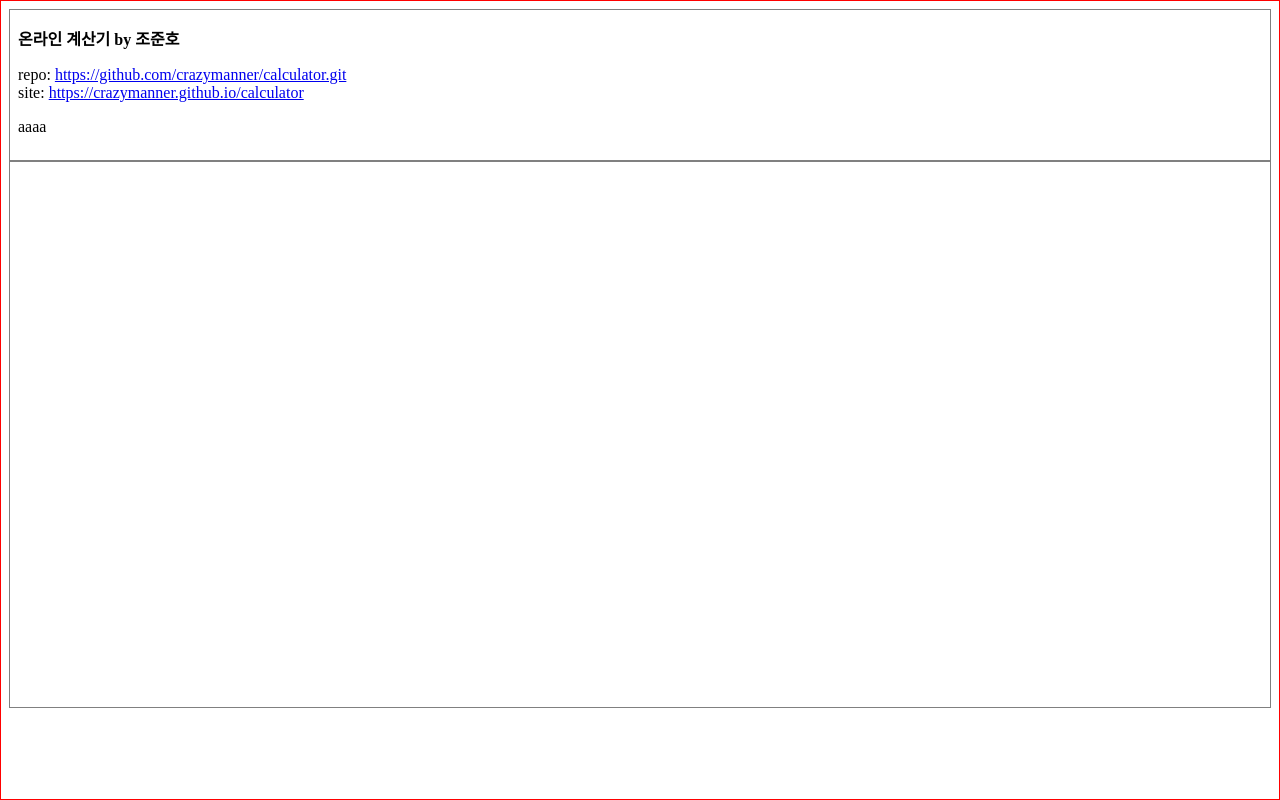
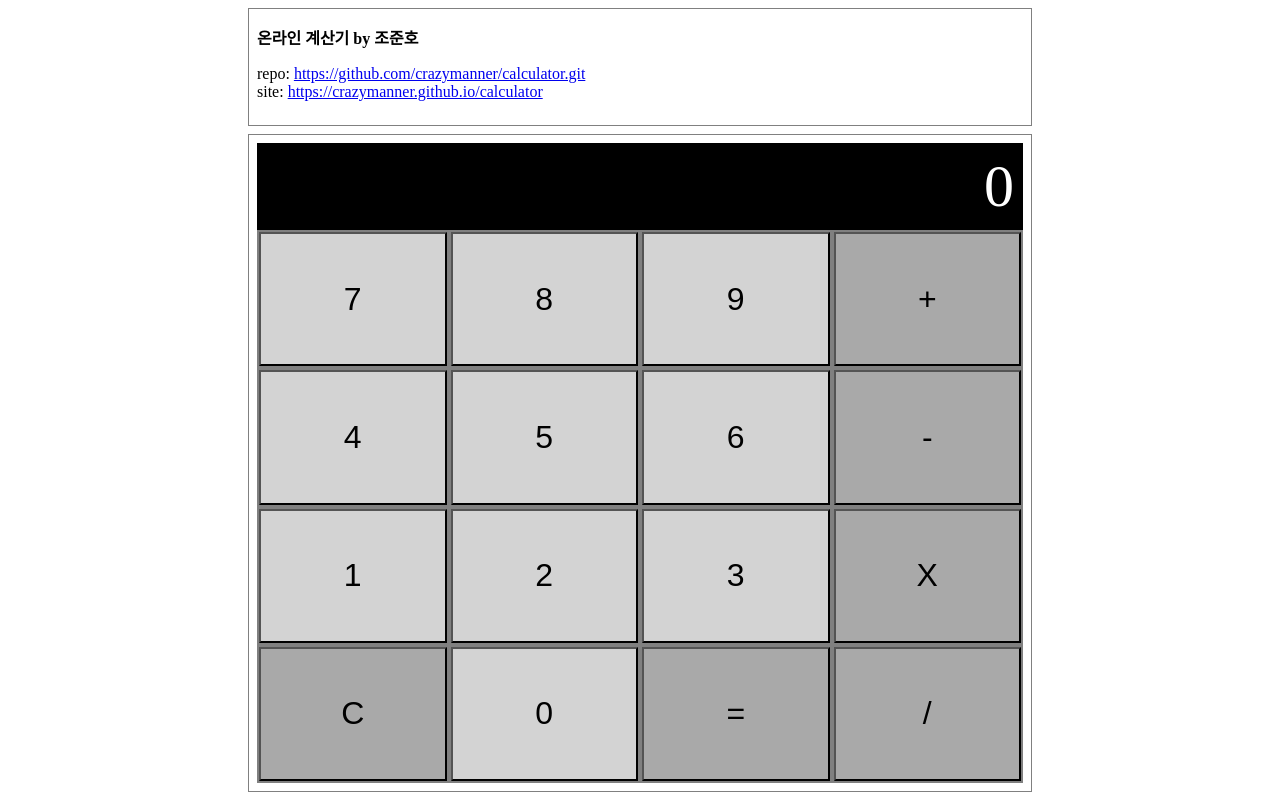
Before and after one commit to crazymanner/calculator, a plain HTML site: page index.html in a window 1280 px wide. Drawn offline with Linux system fonts and the light colour scheme.

Commit message:
디자인 완료

```diff
--- a/css/main.css
+++ b/css/main.css
@@ -5,25 +5,76 @@
 html, body {
     width: 100%;
     height: 100%;
+    margin: 0;
+    padding: 0;
 }
 
-body {
-    border: 1px solid red;
-    margin: 0;
+.container {
+    width: 100%;
+    height: 100%;
+    min-width: 300px;
+    max-width: 800px;
+    margin: 0 auto;
     padding: 8px;
+    display: flex;
+    flex-flow: column;
 }
 
 .header {
+    width: 100%;
+    padding: 8px;
     border: 1px solid gray;
-    padding: 8px;
-    width: 100%;
+    margin-bottom: 8px;
 }
 
 .header h4 {
     margin: 8px 0;
 }
 
-.main {
+.calculator {
     border: 1px solid gray;
-    height: 70%;
+    padding: 8px;
+    flex: 1 1 auto;
+    display: flex;
+    flex-flow: column;
 }
+
+.display {
+    border: 1px solid black;
+    text-align: right;
+    background-color: black;
+}
+
+.input {
+    font-size: 60px;
+    color: #FFFFFF;
+    margin: 8px;
+}
+
+.key_pad {
+    background-color: gray;
+    flex: 1 1 auto;
+    display: flex;
+    flex-flow: row wrap;
+    justify-content: space-around;
+}
+
+.pad {
+    padding: 2px;
+    flex: 1 1 25%;
+}
+
+button {
+    width: 100%;
+    height: 100%;
+    font-size: 32px;
+    outline: 0;
+}
+
+.num {
+    background-color: lightgray;
+}
+
+.opr {
+    background-color: darkgray;
+}
--- a/index.html
+++ b/index.html
@@ -2,27 +2,44 @@
 <html lang="en">
 <head>
     <meta charset="UTF-8">
-    <meta name="viewport" content="width=device-width, initial-scale=1.0">
+    <meta name="viewport" content="width=device-width, initial-scale=1.0, user-scalable=no">
     <meta http-equiv="X-UA-Compatible" content="ie=edge">
     <title>온라인 계산기 | 조준호</title>
     <link rel="stylesheet" href="css/main.css">
 </head>
 <body>
-
-
+    <div class="container">
         <div class="header">
             <h4>온라인 계산기 by 조준호</h4>
             <p>
                 repo: <a href="https://github.com/crazymanner/calculator.git" target="_blank">https://github.com/crazymanner/calculator.git</a><br>
                 site: <a href="https://crazymanner.github.io/calculator" target="_blank">https://crazymanner.github.io/calculator</a>
             </p>
-        <p>
-            aaaa
-        </p>
         </div>
-    <div class="main">
+        <div class="calculator">
+            <div class="display">
+                <div class="input">0</div>
             </div>
-
+            <div class="key_pad">
+                <div class="pad"><button class="num">7</button></div>
+                <div class="pad"><button class="num">8</button></div>
+                <div class="pad"><button class="num">9</button></div>
+                <div class="pad"><button class="opr">+</button></div>
+                <div class="pad"><button class="num">4</button></div>
+                <div class="pad"><button class="num">5</button></div>
+                <div class="pad"><button class="num">6</button></div>
+                <div class="pad"><button class="opr">-</button></div>
+                <div class="pad"><button class="num">1</button></div>
+                <div class="pad"><button class="num">2</button></div>
+                <div class="pad"><button class="num">3</button></div>
+                <div class="pad"><button class="opr">X</button></div>
+                <div class="pad"><button class="opr">C</button></div>
+                <div class="pad"><button class="num">0</button></div>
+                <div class="pad"><button class="opr">=</button></div>
+                <div class="pad"><button class="opr">/</button></div>
+            </div>
+        </div>
+    </div>
     <script src="js/app.js"></script>
 </body>
 </html>
```
Lines whose indentation alone changed are shown as unchanged.
